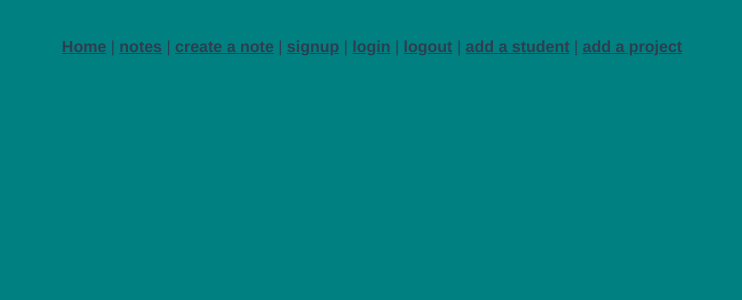
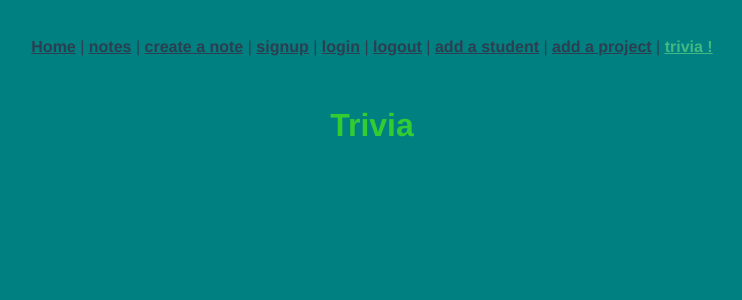
Before and after one commit to jeffspatafora/student-assessment-tracker-app-frontend, a Vue app: page /trivia in a window 1280 px wide. Shown: the top 300 px of the page, without its empty margins (268-1010 px from the left). Built offline with nearby package versions, Linux system fonts and the light colour scheme.

Commit message:
adds basic TriviaView.vue and router link

```diff
--- a/src/App.vue
+++ b/src/App.vue
@@ -9,7 +9,8 @@
     <router-link to="/logout">logout</router-link> |
     <!-- <router-link to="/students">Students</router-link> | -->
     <router-link to="/studentcreate">add a student</router-link> |
-    <router-link to="/projectcreate">add a project</router-link>
+    <router-link to="/projectcreate">add a project</router-link> |
+    <router-link to="/trivia">trivia !</router-link>
   </nav>
   <router-view />
 </template>
--- a/src/router/index.js
+++ b/src/router/index.js
@@ -7,7 +7,8 @@ import LoginView from '../views/LoginView.vue';
 import LogoutView from '../views/LogoutView.vue';
 import StudentsIndex from '../views/StudentsIndex.vue';
 import StudentCreate from '../views/StudentCreate.vue';
-import ProjectCreate from '../views/ProjectCreate.vue'
+import ProjectCreate from '../views/ProjectCreate.vue';
+import TriviaView from '../views/TriviaView.vue'
 
 const routes = [
   {
@@ -62,6 +63,11 @@ const routes = [
     path: '/projectcreate',
     name: 'ProjectCreate',
     component: ProjectCreate
+  },
+  {
+    path: '/trivia',
+    name: 'Trivia',
+    component: TriviaView
   }
 ]
 
--- /dev/null
+++ b/src/views/TriviaView.vue
@@ -0,0 +1,20 @@
+<script>
+export default {
+  data: function () {
+    return {
+      message: "Trivia",
+    };
+  },
+  created: function () { },
+  methods: {},
+};
+</script>
+
+<template>
+  <div class="home">
+    <h1>{{ message }}</h1>
+  </div>
+</template>
+
+<style>
+</style>
```
